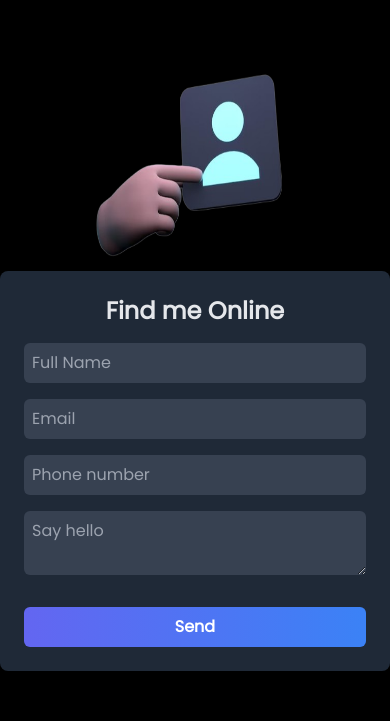
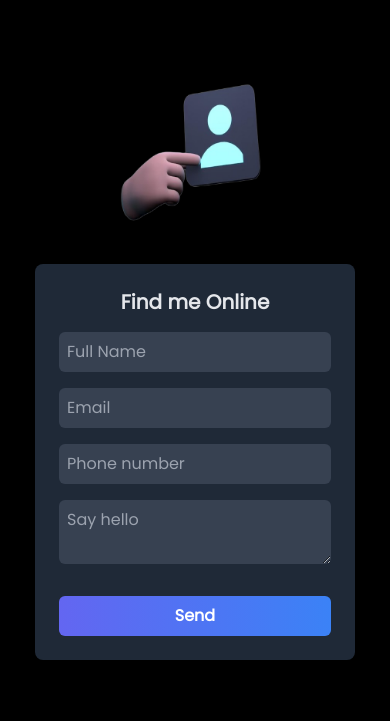
Before and after one commit to Sandarualoka/Travel, a React (Create React App) app: page /contact in a window 390 px wide. Shown: the part 525-1246 px from the top of the page. Built offline with nearby package versions, Linux system fonts and the light colour scheme.

Commit message:
add emailJS

```diff
--- a/package.json
+++ b/package.json
@@ -3,10 +3,12 @@
   "version": "0.1.0",
   "private": true,
   "dependencies": {
+    "@emailjs/browser": "^4.3.3",
     "@testing-library/jest-dom": "^5.17.0",
     "@testing-library/react": "^13.4.0",
     "@testing-library/user-event": "^13.5.0",
     "animate.css": "^4.1.1",
+    "axios": "^1.7.2",
     "framer-motion": "^11.2.10",
     "react": "^18.3.1",
     "react-dom": "^18.3.1",
--- a/src/components/contact/contact.jsx
+++ b/src/components/contact/contact.jsx
@@ -3,22 +3,20 @@ import Contact from "../../assets/contact-us-new.png";
 import Hero from "../hero/hero";
 import "./animation.css";
 
-const contact = () => {
+const ContactForm = () => {
   return (
     <div>
-      <div>
-        <Hero />
-      </div>
-      <div className="flex flex-col items-center justify-center h-screen dark">
-        <div class="float">
+      <Hero />
+      <div className="flex flex-col items-center justify-center min-h-screen dark">
+        <div className="float mb-8">
           <img
             src={Contact}
             alt="contact-logo"
-            className="w-[200px] h-[200px]"
+            className="w-[150px] h-[150px] sm:w-[200px] sm:h-[200px]"
           />
         </div>
-        <div className="w-full max-w-md bg-gray-800 rounded-lg shadow-md p-6">
-          <h2 className="text-2xl font-bold text-gray-200 mb-4 flex justify-center">
+        <div className="w-full max-w-xs sm:max-w-md bg-gray-800 rounded-lg shadow-md p-6 mx-4">
+          <h2 className="text-xl sm:text-2xl font-bold text-gray-200 mb-4 flex justify-center">
             Find me Online
           </h2>
           <form className="flex flex-col">
@@ -54,4 +52,4 @@ const contact = () => {
   );
 };
 
-export default contact;
+export default ContactForm;
```
Also changed, not shown: 1 other file (tests, documents, lock files or other folders).
